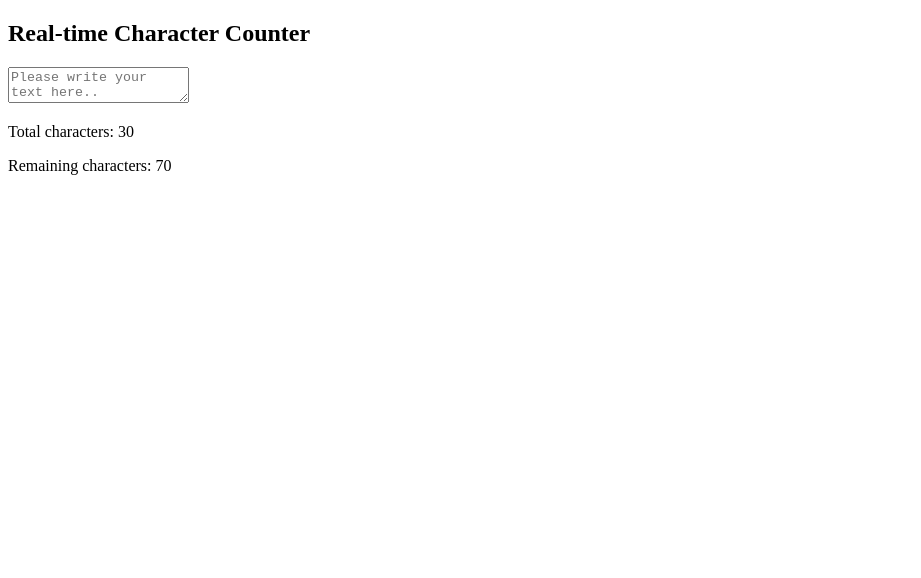
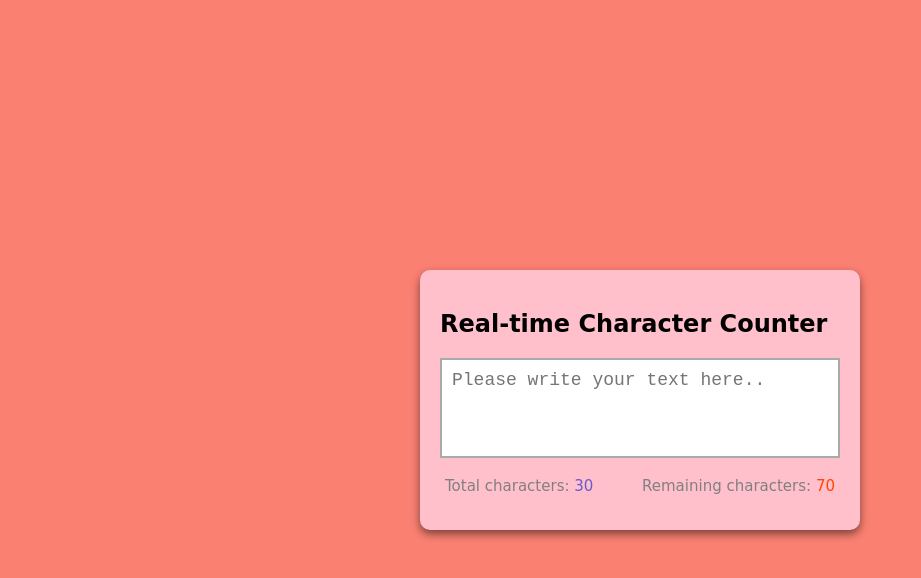
Before and after one commit to olgamurashova/Real-Time-Character-Counter, a plain HTML site: page index.html in a window 1280 px wide. Shown: the whole page, without its empty margins (0-921 px from the left). Drawn offline with Linux system fonts and the light colour scheme.

Commit message:
style.css

```diff
--- a/index.html
+++ b/index.html
@@ -5,20 +5,18 @@
     <meta http-equiv="X-UA-Compatible" content="IE=edge">
     <meta name="viewport" content="width=device-width, initial-scale=1.0">
     <title>Real-time Character Counter</title>
+    <link rel="stylesheet" href="style.css">
 </head>
 <body>
 
     <div class="container">
         <h2>Real-time Character Counter</h2>
 
-        <textarea name="textarea" id="textarea" class="textarea" placeholder="Please write your text here.." maxlength="100"></textarea>
+        <textarea id="textarea" class="textarea" placeholder="Please write your text here.." maxlength="100"></textarea>
         <div class="counter-container">
             <p>Total characters: <span class="total-counter" id="total-counter">30</span></p>
-        </div>
-    </div>
 
-        <div class="counter-container">
-            <p>Remaining characters: <span class="remaining-conter" id="remaining-conter">70</span></p>
+            <p>Remaining characters: <span class="remaining-counter" id="remaining-counter">70</span></p>
         </div>
     </div>
 
--- a/style.css
+++ b/style.css
@@ -0,0 +1,47 @@
+body {
+    margin: 0;
+    display: flex;
+    justify-content: center;
+    height: 100vh;
+    align-items: center;
+    background-color: salmon;
+    font-family: cursive;
+}
+
+.container {
+    background-color: pink;
+    width: 400px;
+    padding: 20px;
+    margin: 5px;
+    border-radius: 10px;
+    box-shadow: 0 4px 8px rgba(0, 0, 0, .5);
+}
+
+.textarea {
+    resize: none;
+    width: 100%;
+    height: 100px;
+    font-size: 18px;
+    padding: 10px;
+    box-sizing: border-box;
+    border: solid 2px darkgrey;
+}
+
+.counter-container {
+    display: flex;
+    justify-content: space-between;
+    padding: 0 5px;
+}
+
+.counter-container p {
+    font-size: 15px;
+    color: grey;
+}
+
+.total-counter {
+    color: slateblue;
+}
+
+.remaining-counter {
+    color: orangered;
+}
```
